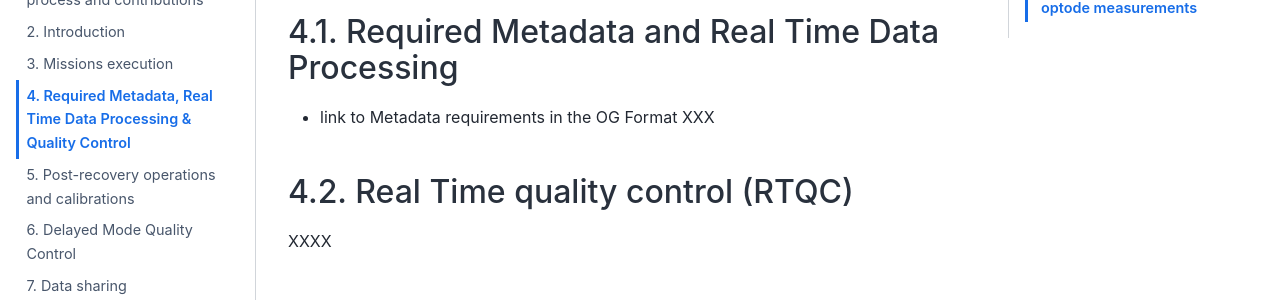
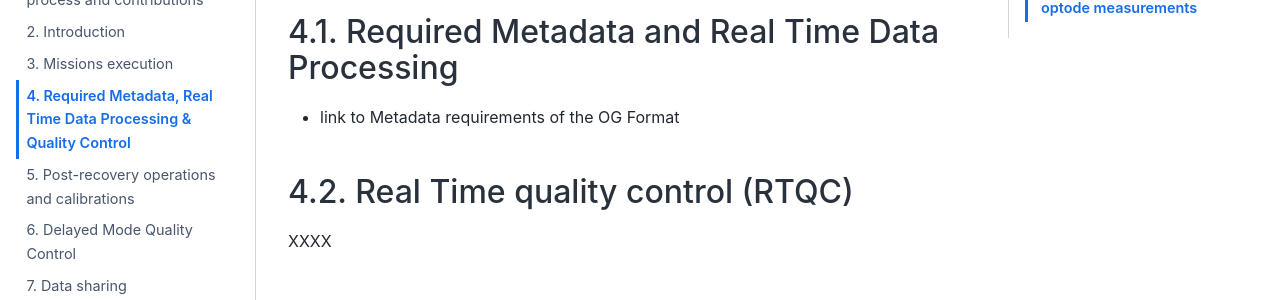
Before and after one commit to OceanGlidersCommunity/Salinity_SOP, a Jupyter Book: the page built from sections/salinity_rtqc.md, in a window 1280 px wide and 1211 px high. Shown: the part 264-564 px from the top of the window. Built offline with Jupyter Book 1.0.4 settings and Sphinx 7.4.7 and the Sphinx Book theme 1.1.4, drawn with Linux system fonts in a browser that asks for light colours; pages that are not in the unit, such as notebooks, are missing from menus.

Commit message:
Update salinity_rtqc.md

```diff
--- a/sections/salinity_rtqc.md
+++ b/sections/salinity_rtqc.md
@@ -3,8 +3,7 @@
 This chapter has to be co-developed with the datamanagement team, the Data Assembly Centers (DACs) and Gui's RTQC group.
 
 ## Required Metadata and Real Time Data Processing
-- link to Metadata requirements in the OG Format
-XXX
+- link to Metadata requirements of the OG Format
 
 ## Real Time quality control (RTQC)
 
```
